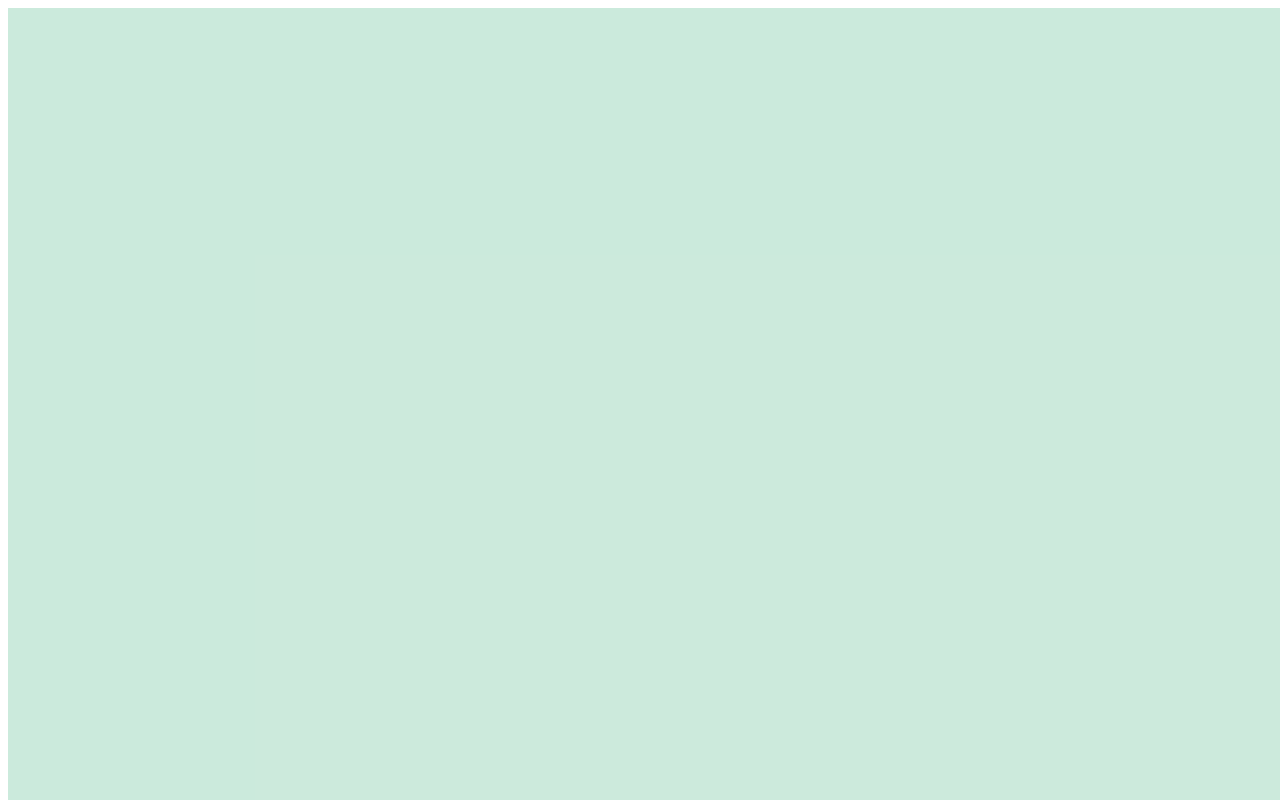
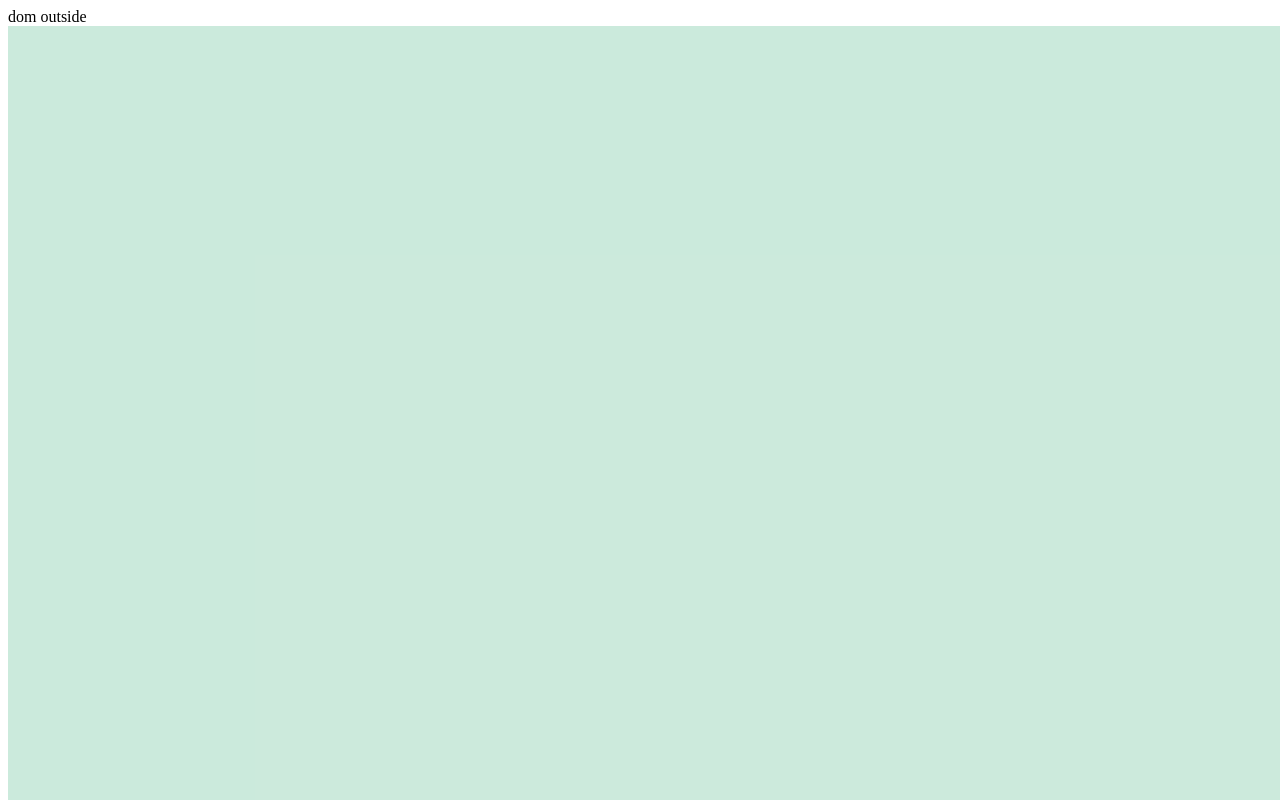
Before and after one commit to tmg0/uuatch, a Nuxt app: page / in a window 1280 px wide. Shown: the top 800 px of the page. Built offline with nearby package versions, Linux system fonts and the light colour scheme.

Commit message:
feat: dom picker component

```diff
--- a/app.vue
+++ b/app.vue
@@ -1,5 +1,5 @@
 <template>
-  <div>
+  <div class="w-screen h-screen overflow-auto">
     <NuxtPage/>
   </div>
 </template>
--- /dev/null
+++ b/components/dom-picker/index.vue
@@ -0,0 +1,37 @@
+<script lang="ts" setup>
+import { computed, reactive } from 'vue'
+import { useElementBounding, useElementByPoint, useEventListener, useMouse } from '@vueuse/core'
+
+const { x, y } = useMouse({ type: 'client' })
+const { element } = useElementByPoint({ x, y })
+const bounding = reactive(useElementBounding(element))
+const html = ref('<div>inner shadow dom</div>')
+
+useEventListener('scroll', bounding.update, true)
+
+const boxStyles = computed(() => {
+  if (element.value) {
+    return {
+      display: 'block',
+      width: `${bounding.width}px`,
+      height: `${bounding.height}px`,
+      left: `${bounding.left}px`,
+      top: `${bounding.top}px`,
+      backgroundColor: '#3eaf7c44',
+      transition: 'all 0.05s linear',
+    } as Record<string, string | number>
+  }
+  return {
+    display: 'none',
+  }
+})
+
+const pointStyles = computed<Record<string, string | number>>(() => ({
+  transform: `translate(calc(${x.value}px - 50%), calc(${y.value}px - 50%))`,
+}))
+</script>
+
+<template>
+  <div :style="boxStyles" class="fixed pointer-events-none z-9999 border" />
+  <div :style="pointStyles" class="fixed top-0 left-0 pointer-events-none w-2 h-2 rounded-full bg-green-400 shadow z-999" />
+</template>
--- a/pages/index.vue
+++ b/pages/index.vue
@@ -1,40 +1,11 @@
 <script lang="ts" setup>
-import { computed, reactive } from 'vue'
-import { useElementBounding, useElementByPoint, useEventListener, useMouse } from '@vueuse/core'
-
-const { x, y } = useMouse({ type: 'client' })
-const { element } = useElementByPoint({ x, y })
-const bounding = reactive(useElementBounding(element))
 const html = ref('<div>inner shadow dom</div>')
-
-useEventListener('scroll', bounding.update, true)
-
-const boxStyles = computed(() => {
-  if (element.value) {
-    return {
-      display: 'block',
-      width: `${bounding.width}px`,
-      height: `${bounding.height}px`,
-      left: `${bounding.left}px`,
-      top: `${bounding.top}px`,
-      backgroundColor: '#3eaf7c44',
-      transition: 'all 0.05s linear',
-    } as Record<string, string | number>
-  }
-  return {
-    display: 'none',
-  }
-})
-
-const pointStyles = computed<Record<string, string | number>>(() => ({
-  transform: `translate(calc(${x.value}px - 50%), calc(${y.value}px - 50%))`,
-}))
 </script>
 
 <template>
   <div>
-    <div :style="boxStyles" class="fixed pointer-events-none z-9999 border" />
-    <div :style="pointStyles" class="fixed top-0 left-0 pointer-events-none w-2 h-2 rounded-full bg-green-400 shadow z-999" />
+    <div>dom outside</div>
+    <DomPicker />
     <ShadowDom :html="html" />
   </div>
 </template>
```
